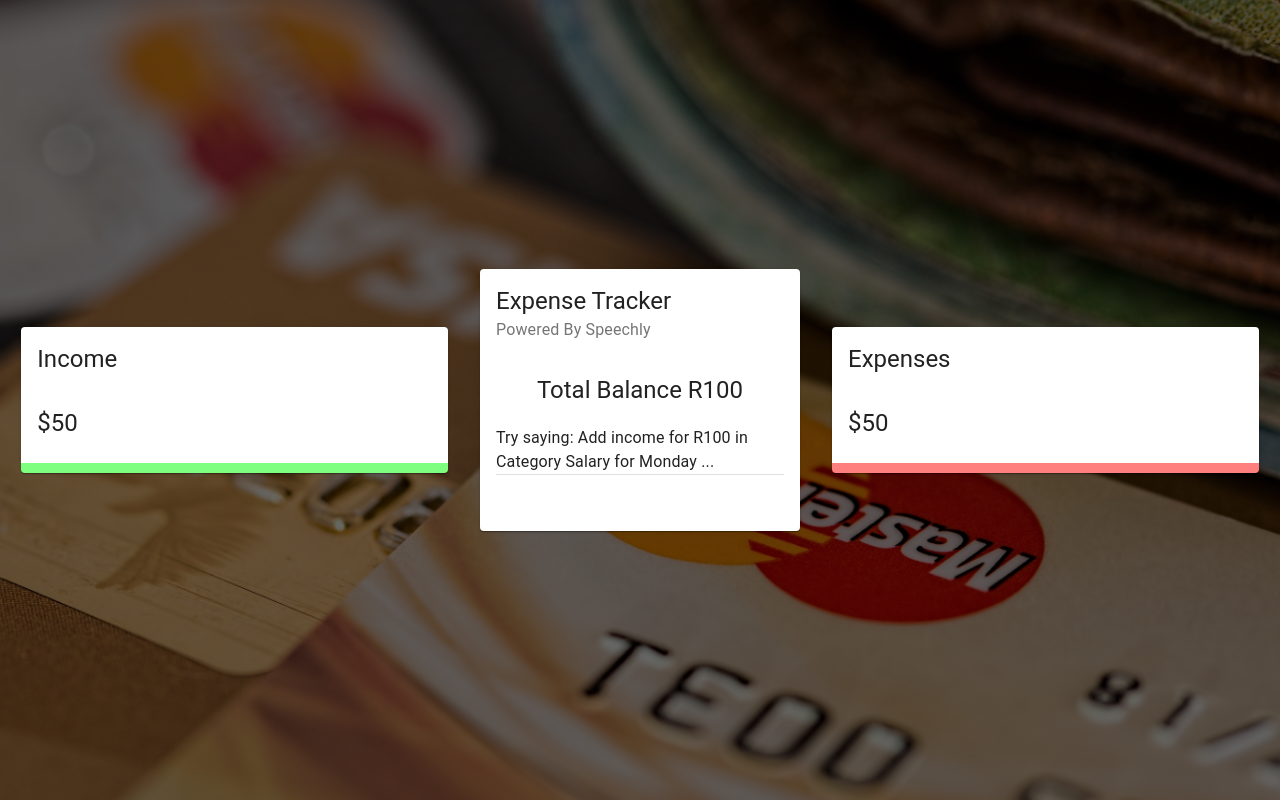
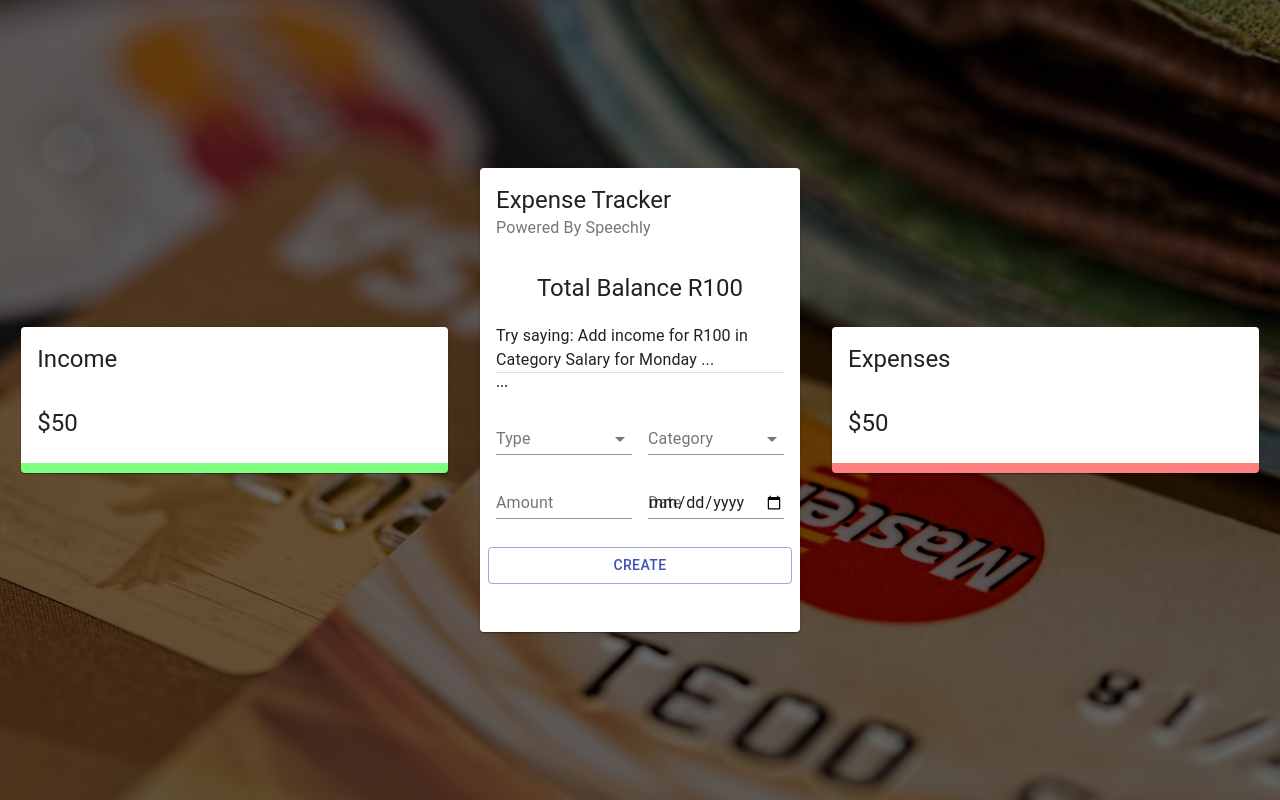
Before and after one commit to PeroyNel/voice-expense-tracker, a React (Create React App) app: page / in a window 1280 px wide. Built offline with nearby package versions, Linux system fonts and the light colour scheme.

Commit message:
Form Component
Form Component implemented and imported in Main

```diff
--- a/src/components/Main/Form/Form.jsx
+++ b/src/components/Main/Form/Form.jsx
@@ -0,0 +1,54 @@
+import React from 'react';
+
+import { TextField, Typography, Grid, Button, FormControl, InputLabel, Select, MenuItem } from '@material-ui/core';
+
+import useStyles from './styles';
+
+const Form = () => {
+    const classes = useStyles();
+    return (
+        <Grid container spacing={2}>
+            <Grid item xs={12}>
+                <Typography align="center" variant="subtitle" gutterBottom>
+                    ...
+
+                </Typography>
+
+            </Grid>
+            <Grid item xs={6}>
+                <FormControl fullWidth>
+                    <InputLabel>Type</InputLabel>
+                    <Select>
+                        <MenuItem value="Income">Income</MenuItem>
+                        <MenuItem value="Expense">Expense</MenuItem>
+                    </Select>
+
+                </FormControl>
+
+            </Grid>
+            <Grid item xs={6}>
+                <FormControl fullWidth>
+                    <InputLabel>Category</InputLabel>
+                    <Select>
+                        <MenuItem value="business"></MenuItem>
+                        <MenuItem value="salary"></MenuItem>
+                    </Select>
+
+                </FormControl>
+
+            </Grid>
+            <Grid item xs={6}>
+                <TextField type="number" label="Amount" fullWidth />
+            </Grid>
+            <Grid item xs={6}>
+                <TextField type="date" label="Date" fullWidth />
+            </Grid>
+            <Button className={classes.button} variant="outlined" color="primary" fullWidth>Create
+
+            </Button>
+
+        </Grid>
+    )
+}
+
+export default Form
--- /dev/null
+++ b/src/components/Main/Form/styles.js
@@ -0,0 +1,12 @@
+import { makeStyles } from '@material-ui/core/styles';
+
+export default makeStyles(() => ({
+  radioGroup: {
+    display: 'flex',
+    justifyContent: 'center',
+    marginBottom: '-10px',
+  },
+  button: {
+    marginTop: '20px',
+  },
+}));
--- a/src/components/Main/Main.jsx
+++ b/src/components/Main/Main.jsx
@@ -1,6 +1,8 @@
 import React from 'react';
 
 import { Card, CardHeader, CardContent, Typography, Grid, Divider } from '@material-ui/core';
+
+import Form from './Form/Form';
 
 import useStyles from './styles';
 
@@ -17,7 +19,7 @@
 
                 </Typography>
                 <Divider />
-                {/* Form */}
+                <Form />
             </CardContent>
             <CardContent className={classes.cardContent}>
                 <Grid container spacing={2}>
```
Also changed, not shown: src/components/Main/styles.js (indentation only).
